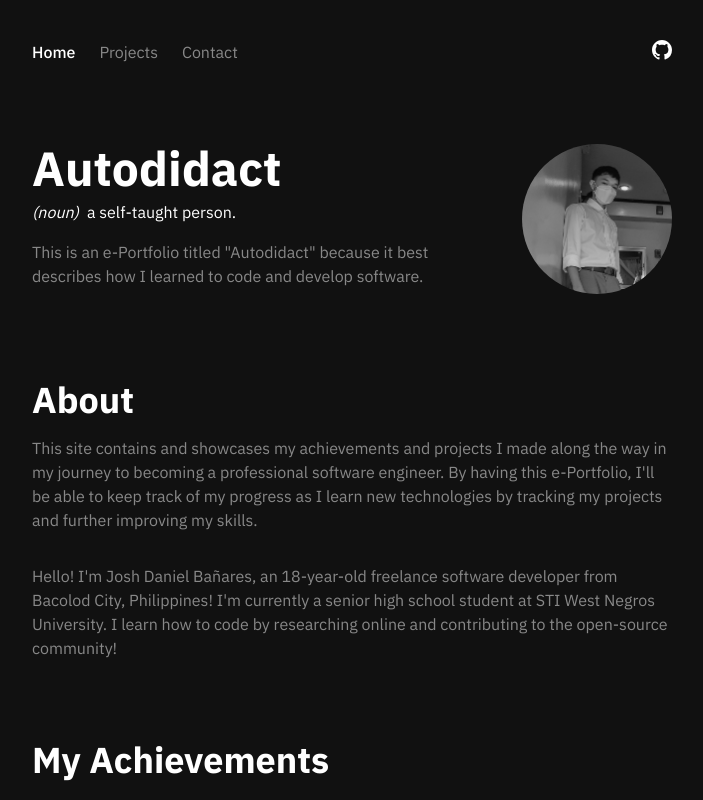
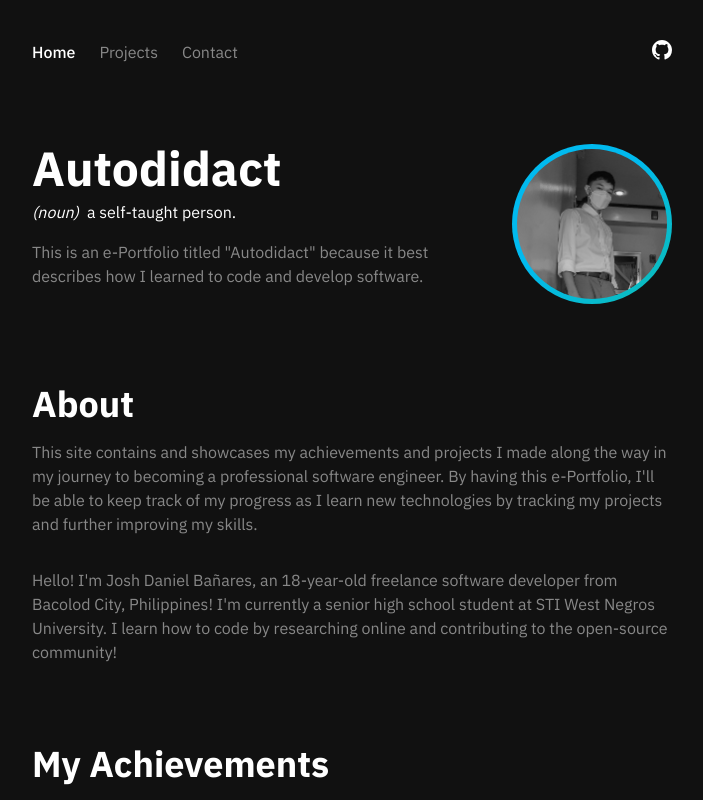
Before and after one commit to joshxfi/e-portfolio, a Next.js app: page / in a window 1280 px wide. Shown: the top 800 px of the page, without its empty margins (288-991 px from the left). Built offline with nearby package versions, Linux system fonts and the light colour scheme.

Commit message:
chore: add gradient animation on profile

```diff
--- a/pages/index.tsx
+++ b/pages/index.tsx
@@ -19,7 +19,7 @@ const Homepage = () => {
           </p>
         </div>
 
-          <div>
+        <div className="gradient rounded-full grid place-items-center h-[160px] w-[160px]">
           <Image
             className="rounded-full grayscale"
             objectFit="cover"
--- a/styles/globals.css
+++ b/styles/globals.css
@@ -32,7 +32,21 @@ body {
   }
 }
 
+@keyframes gradient-anim {
+  0% {
+    background-position: 10% 0%;
+  }
+  50% {
+    background-position: 91% 100%;
+  }
+  100% {
+    background-position: 10% 0%;
+  }
+}
+
 .gradient {
   background-color: #20bf55;
+  background-size: 200% 200%;
   background-image: linear-gradient(315deg, #20bf55 0%, #01baef 74%);
+  animation: gradient-anim 3s ease infinite;
 }
```
Lines whose indentation alone changed are shown as unchanged.
